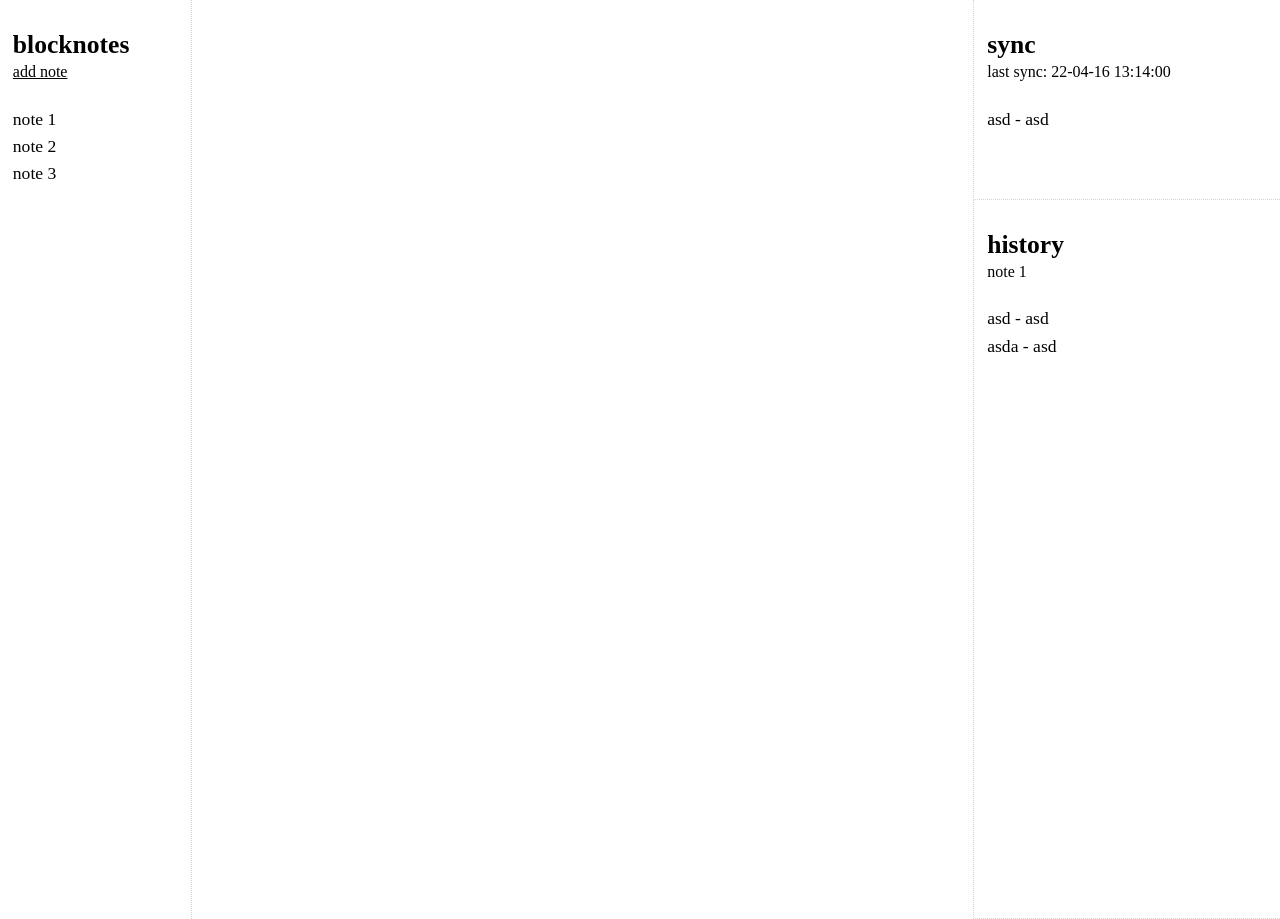
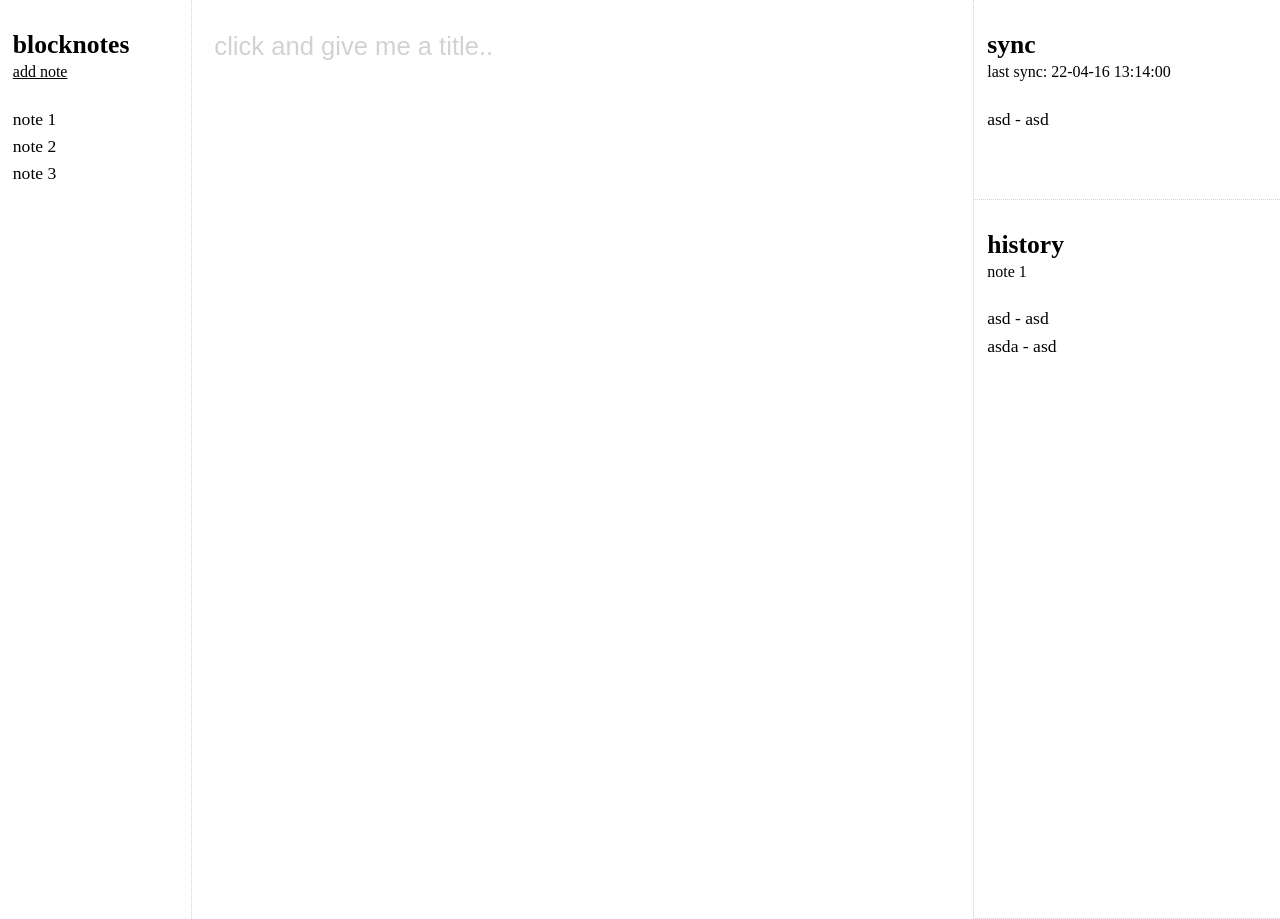
Before and after one commit to thisiscetin/blocknotes, a React (Create React App) app in the folder client/: page / in a window 1280 px wide. Built offline with nearby package versions, Linux system fonts and the light colour scheme.

Commit message:
some styling improvements

```diff
--- a/client/src/Components/Body/index.tsx
+++ b/client/src/Components/Body/index.tsx
@@ -8,6 +8,7 @@ const Body = styled.textarea`
   resize: none;
   height: 100vh;
   font-size: 1.1rem;
+  color: #1d1c1c;
 
   :focus {
     outline: none;
--- a/client/src/Components/Title/index.tsx
+++ b/client/src/Components/Title/index.tsx
@@ -10,6 +10,11 @@ const Title = styled.input`
   :focus {
     outline: none;
   }
+
+  ::placeholder {
+    color: #d2d2d2;
+    font-weight: normal;
+  }
 `;
 
 interface TitleProps {
@@ -19,6 +24,10 @@ interface TitleProps {
 
 export default function ({ title, onTitleChange }: TitleProps) {
   return (
-    <Title value={title} onChange={(e) => onTitleChange(e.target.value)} />
+    <Title
+      placeholder="click and give me a title.."
+      value={title}
+      onChange={(e) => onTitleChange(e.target.value)}
+    />
   );
 }
```
